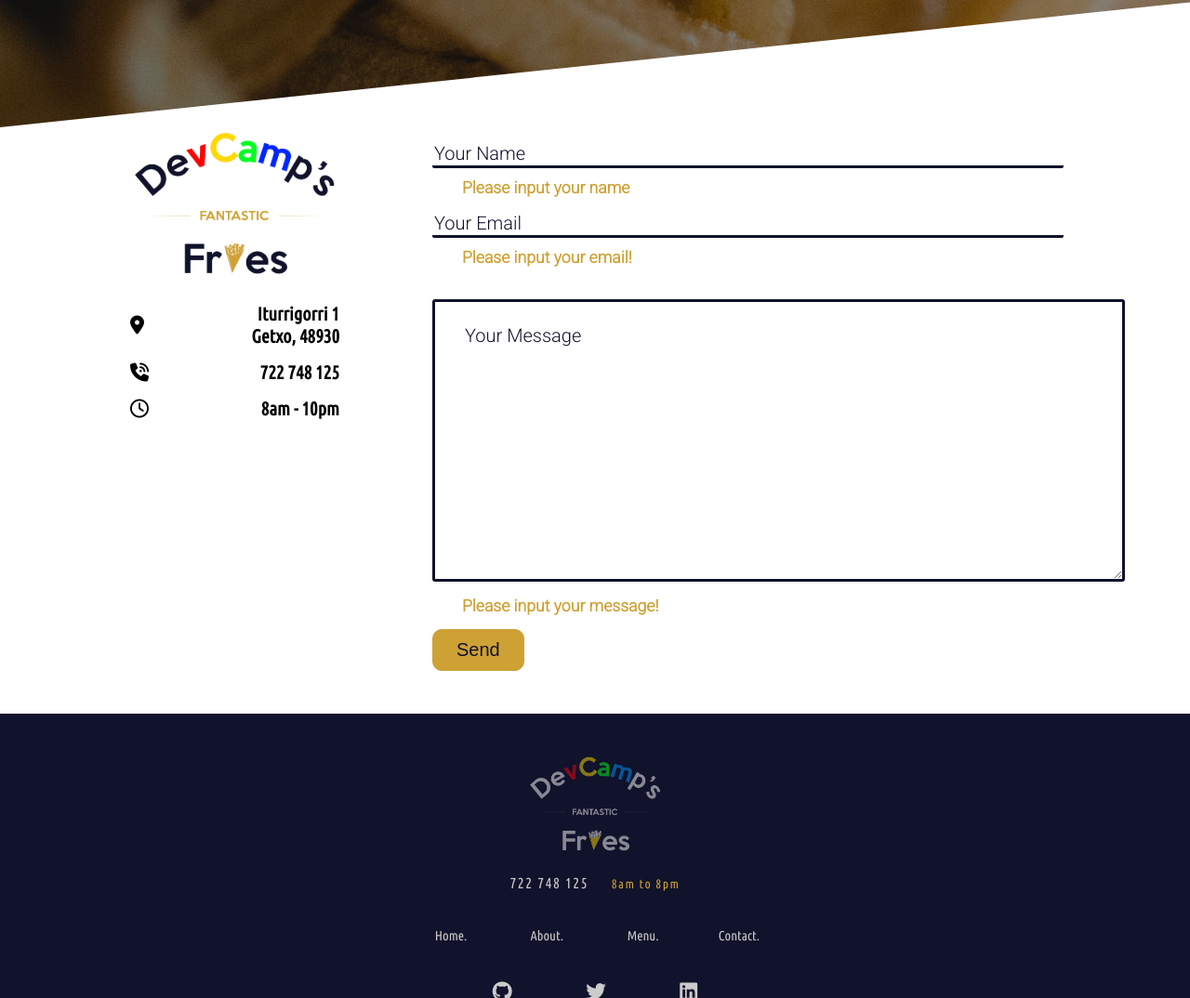
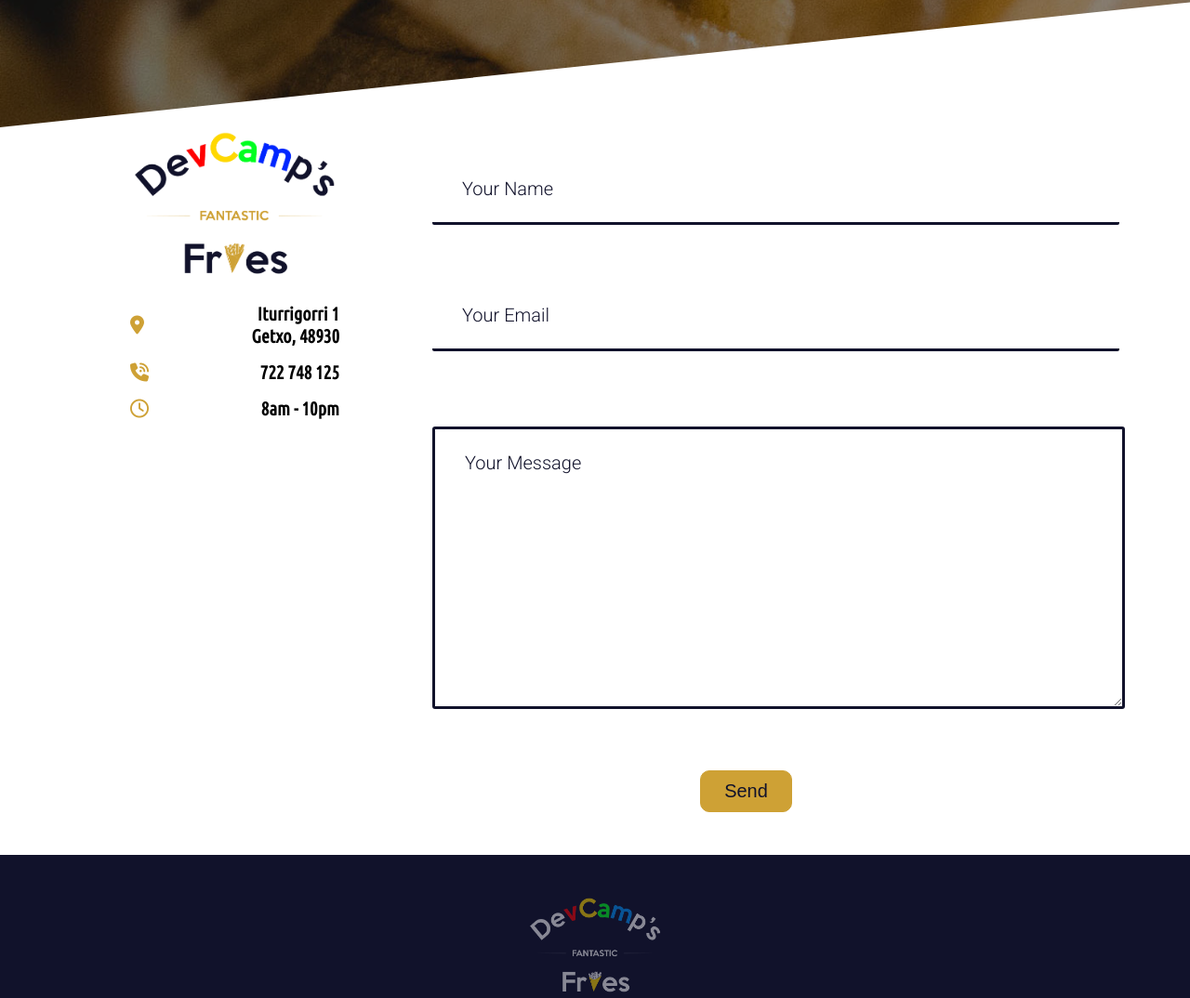
Before and after one commit to Sisafokker/1-html-css, a plain HTML site: page contact.html in a window 1280 px wide. Shown: the part 263-1337 px from the top of the page at 93% size. Drawn offline with Linux system fonts and the light colour scheme.

Commit message:
End of HTML CSS Concepts

```diff
--- a/contact.html
+++ b/contact.html
@@ -105,7 +105,8 @@
                     <textarea name="message" id="message" placeholder="Your Message"></textarea>
                     <label for="message">Please input your message!</label>
                 </div>
-                <div class="centered-btn-wrapper">
+
+                <div class="center-btn-wrapper">
                     <button class="btn" type="submit">Send</button>
                 </div>
             </div>
--- a/index.html
+++ b/index.html
@@ -22,6 +22,9 @@
     <link rel="stylesheet" href="styles/nav.css">
     <link rel="stylesheet" href="styles/homepage.css">
     <link rel="stylesheet" href="styles/footer.css">
+
+    <!-- Media Queries should be the LAST style that you use -->
+    <link rel="stylesheet" href="styles/media-queries.css">
 </head>
 
 <!-- For CONTENT -->
--- a/styles/buttons.css
+++ b/styles/buttons.css
@@ -8,3 +8,12 @@
     outline: none; /* No outline when clicked */
     transition: 0.3s;
 }
+
+.btn:active { /* User has cliked on the button */
+    box-shadow: 5px 5px 20px rgba(0,0,0,0.4);
+}
+
+.center-btn-wrapper {
+    display: flex;
+    justify-content: center;
+}
--- a/styles/contact.css
+++ b/styles/contact.css
@@ -20,6 +20,7 @@
 
 .company-metadata-sidebar-wrapper > .company-details-wrapper i {
     margin-right: 20px;
+    color: #cea135;
 }
 
 .company-metadata-sidebar-wrapper > .logo img {
--- a/styles/form.css
+++ b/styles/form.css
@@ -1,13 +1,13 @@
 .form > .form-group {
-    margin-top: 15px;
-    margin-bottom: 15px;
+    margin-top: 30px;
+    margin-bottom: 30px;
 }
 
 .form input {
     font-size: 1.25rem; /* It gives you access to the root value, rather than the current value (that could have been modified previously to another CSS properties */
     font-family: inherit;
     color: inherit;
-    padding: 1.5rem 2ren;
+    padding: 1.5rem 2rem;
     border-radius: 2px;
     border: none; /* To remove the ugly grey edges on each form box */
     border-bottom: 3px solid #11122b; /* Adding a bottom edge only*/
@@ -48,6 +48,11 @@
     color: #11122b;
 }
 
+/* Modify the placeholder when the input:focus */
+.form input:focus::-webkit-input-placeholder, .form textarea:focus::-webkit-input-placeholder {
+    color: transparent;
+}
+
 .form label {
     font-size: 1.1rem;
     font-weight: 700;
@@ -56,6 +61,16 @@
     display: block; /* Allows to treat this element as a div, rather than a label */
     transition: all 0.3s;
     color: #cea135;
-    /* Visibility */
-    /* Opacity */
+    /* Hidding before they are selected. */
+    visibility: hidden; /* Visibility values*/
+    opacity: 0; /* Opacity values for transparency*/
 }
+
+
+/* Modifiying the Label when the Input box is selected */
+.form input:focus + label, .form textarea:focus + label {
+    visibility: visible;
+    opacity: 1; /* Opacity values */
+    /* Animation: Slide the label down */
+    transform: translateY(0.75rem);
+}
--- a/styles/test.css
+++ b/styles/test.css
@@ -1,4 +1,4 @@
-input {
-    color: pink;
-    font-size: 15px;
+.card {
+    letter-spacing: 2px;
+    color: grey;
 }
```
Also changed, not shown: test.html (+3 -2 lines).
